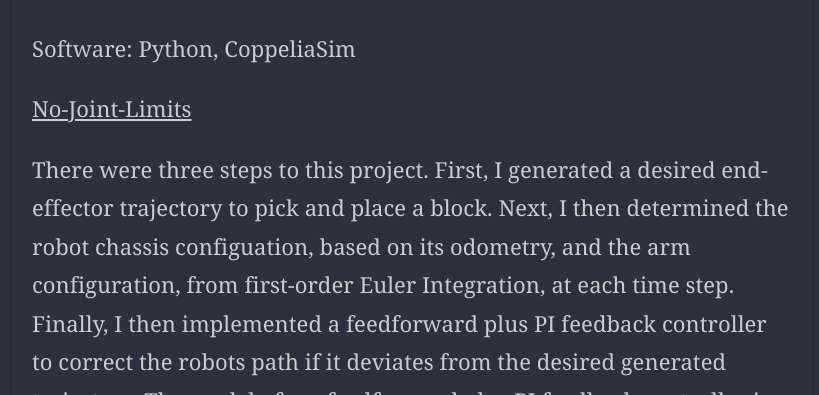
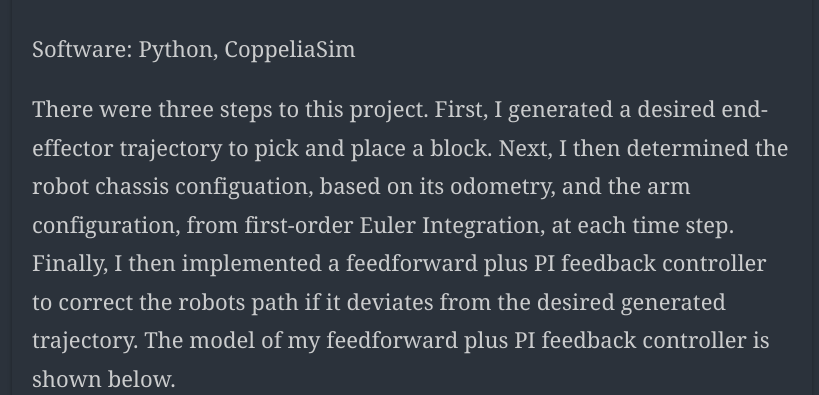
Before and after one commit to megsindelar/megsindelar.github.io, a Jekyll site: the page built from _posts/2019-07-12-Robot-Manipulator.md, in a window 1280 px wide and 900 px high, scrolled down 1312 px, cut to the strip 167-562 px from the top of the window. Shown: the whole strip, without its empty margins (228-1047 px from the left). Built offline with Jekyll 4.4.1, drawn with Linux system fonts in a browser that asks for light colours; some web fonts are replaced.

Commit message:
Update 2019-07-12-Robot-Manipulator.md

```diff
--- a/_posts/2019-07-12-Robot-Manipulator.md
+++ b/_posts/2019-07-12-Robot-Manipulator.md
@@ -13,12 +13,10 @@ description:
 The goal of this project was to implement a feedforward plus PI feedback controller, based on calculated odometry, for a simulated mobile Kuka youBot robot to follow a generated pick and place trajectory.
 
 <video width="720" height="480" controls="controls">
-  <source src="https://user-images.githubusercontent.com/113186159/206842696-c61fa77b-1fb3-462e-9ac9-2ade4ed72283.mp4" type="video/mp4">
+  <source src="https://user-images.githubusercontent.com/87098227/209869663-2a98ae8d-381d-4228-9ed1-7205fd975bcd.mp4" type="video/mp4">
 </video>
 
 Software: Python, CoppeliaSim
-
-[No-Joint-Limits](https://user-images.githubusercontent.com/87098227/209869663-2a98ae8d-381d-4228-9ed1-7205fd975bcd.mp4)
 
 There were three steps to this project. First, I generated a desired end-effector trajectory to pick and place a block. Next, I then determined the robot chassis configuation, based on its odometry, and the arm configuration, from first-order Euler Integration, at each time step. Finally, I then implemented a feedforward plus PI feedback controller to correct the robots path if it deviates from the desired generated trajectory. The model of my feedforward plus PI feedback controller is shown below.
 
```
